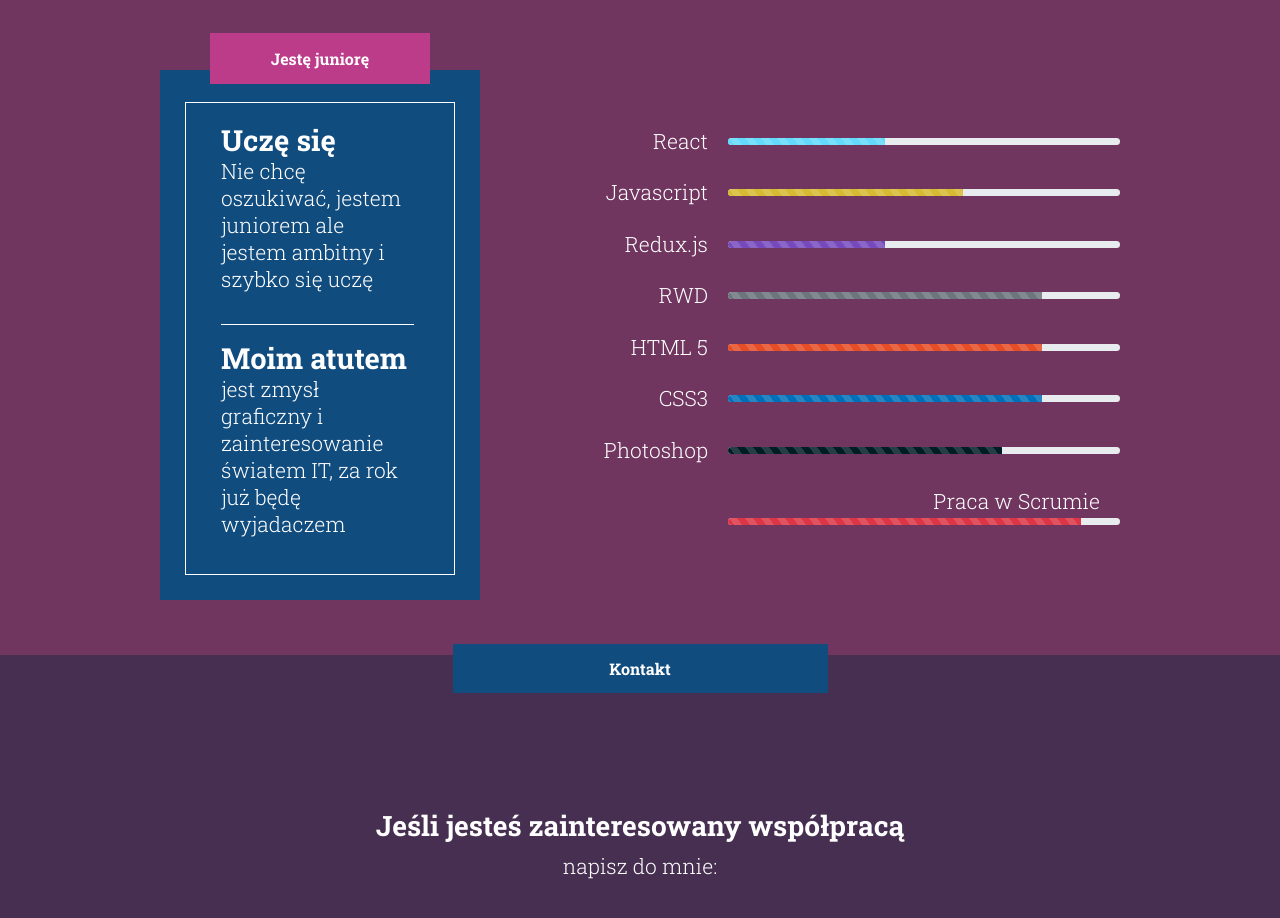
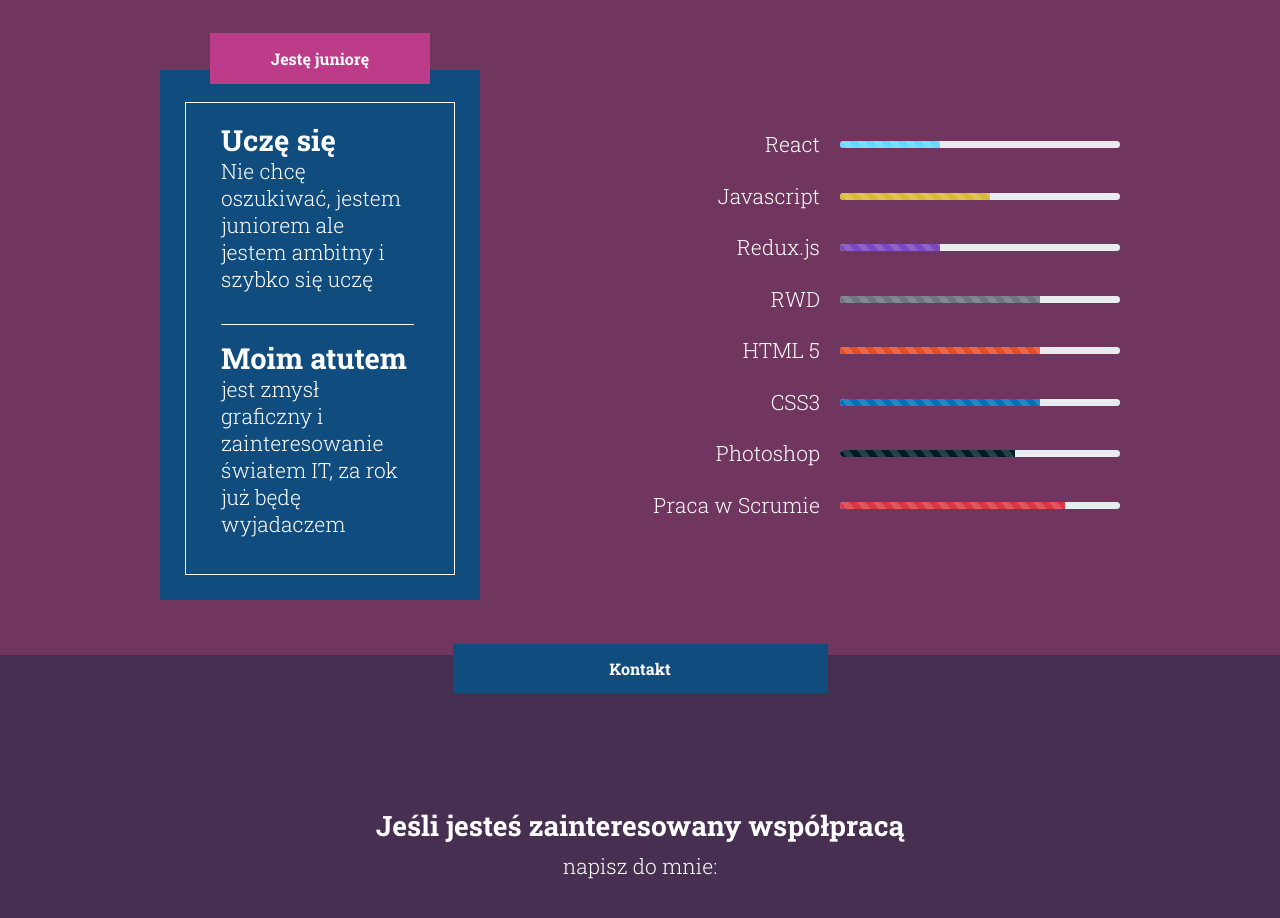
Before and after one commit to sq1fya/my-lp, a React (Create React App) app: page / in a window 1280 px wide. Shown: the part 920-1838 px from the top of the page. Built offline with nearby package versions, Linux system fonts and the light colour scheme.

Commit message:
WIP: section skills set viewport size

```diff
--- a/src/components/section-skills/section-skills.js
+++ b/src/components/section-skills/section-skills.js
@@ -11,7 +11,7 @@ class SectionSkills extends Component {
               <h3 className="text-white">Umiejętności</h3>
             </div>
             <div className="info-box row d-flex flex-wrap justify-content-between flex-column-reverse flex-lg-row pb-0">
-              <div className="left-box text-white col-12 col-lg-4">
+              <div className="left-box text-white col-12 col-md-12 col-lg-5 col-xl-4">
                 <div className="title-box justify-content-center">
                   <h6 className="title">Jestę juniorę</h6>
                 </div>
@@ -31,12 +31,12 @@ class SectionSkills extends Component {
                   </div>
                 </div>
               </div>
-              <div className="skills-box col-md-12 col-12 col-lg-7 align-self-center">
+              <div className="skills-box justify-content-md-end align-self-center col-12 col-md-6">
                 <div className="skill row justify-content-center justify-content-lg-end flex-column flex-lg-row">
-                  <p>React</p>
-                  <div className="progress">
+                  <p className="col text-right">React</p>
+                  <div className="progress col-7">
                     <div
-                      className="progress-bar progress-bar-striped progress-bar-animated bg-react"
+                      className="row progress-bar progress-bar-striped progress-bar-animated bg-react"
                       role="progressbar"
                       aria-valuenow="40"
                       aria-valuemin="0"
@@ -46,10 +46,10 @@ class SectionSkills extends Component {
                   </div>
                 </div>
                 <div className="skill row justify-content-center justify-content-lg-end flex-column flex-lg-row">
-                  <p>Javascript</p>
-                  <div className="progress">
+                  <p className="col text-right">Javascript</p>
+                  <div className="progress col-7">
                     <div
-                      className="progress-bar progress-bar-striped progress-bar-animated bg-js"
+                      className="row progress-bar progress-bar-striped progress-bar-animated bg-js"
                       role="progressbar"
                       aria-valuenow="40"
                       aria-valuemin="0"
@@ -59,10 +59,10 @@ class SectionSkills extends Component {
                   </div>
                 </div>
                 <div className="skill row justify-content-center justify-content-lg-end flex-column flex-lg-row">
-                  <p>Redux.js</p>
-                  <div className="progress">
+                  <p className="col text-right">Redux.js</p>
+                  <div className="progress col-7">
                     <div
-                      className="progress-bar progress-bar-striped progress-bar-animated bg-redux"
+                      className="row progress-bar progress-bar-striped progress-bar-animated bg-redux"
                       role="progressbar"
                       aria-valuenow="40"
                       aria-valuemin="0"
@@ -72,10 +72,10 @@ class SectionSkills extends Component {
                   </div>
                 </div>
                 <div className="skill row justify-content-center justify-content-lg-end flex-column flex-lg-row">
-                  <p>RWD</p>
-                  <div className="progress">
+                  <p className="col text-right">RWD</p>
+                  <div className="progress col-7">
                     <div
-                      className="progress-bar progress-bar-striped progress-bar-animated bg-secondary"
+                      className="row progress-bar progress-bar-striped progress-bar-animated bg-secondary"
                       role="progressbar"
                       aria-valuenow="40"
                       aria-valuemin="0"
@@ -85,10 +85,10 @@ class SectionSkills extends Component {
                   </div>
                 </div>
                 <div className="skill row justify-content-center justify-content-lg-end flex-column flex-lg-row">
-                  <p>HTML 5</p>
-                  <div className="progress">
+                  <p className="col text-right">HTML 5</p>
+                  <div className="progress col-7">
                     <div
-                      className="progress-bar progress-bar-striped progress-bar-animated bg-html5"
+                      className="row progress-bar progress-bar-striped progress-bar-animated bg-html5"
                       role="progressbar"
                       aria-valuenow="40"
                       aria-valuemin="0"
@@ -98,10 +98,10 @@ class SectionSkills extends Component {
                   </div>
                 </div>
                 <div className="skill row justify-content-center justify-content-lg-end flex-column flex-lg-row">
-                  <p>CSS3</p>
-                  <div className="progress">
+                  <p className="col text-right">CSS3</p>
+                  <div className="progress col-7">
                     <div
-                      className="progress-bar progress-bar-striped progress-bar-animated bg-css3"
+                      className="row progress-bar progress-bar-striped progress-bar-animated bg-css3"
                       role="progressbar"
                       aria-valuenow="40"
                       aria-valuemin="0"
@@ -111,10 +111,10 @@ class SectionSkills extends Component {
                   </div>
                 </div>
                 <div className="skill row justify-content-center justify-content-lg-end flex-column flex-lg-row">
-                  <p>Photoshop</p>
-                  <div className="progress">
+                  <p className="col text-right">Photoshop</p>
+                  <div className="progress col-7">
                     <div
-                      className="progress-bar progress-bar-striped progress-bar-animated bg-ps"
+                      className="row progress-bar progress-bar-striped progress-bar-animated bg-ps"
                       role="progressbar"
                       aria-valuenow="40"
                       aria-valuemin="0"
@@ -124,10 +124,10 @@ class SectionSkills extends Component {
                   </div>
                 </div>
                 <div className="skill row justify-content-center justify-content-lg-end flex-column flex-lg-row">
-                  <p>Praca w Scrumie</p>
-                  <div className="progress">
+                  <p className="col text-right">Praca w Scrumie</p>
+                  <div className="progress col-7">
                     <div
-                      className="progress-bar progress-bar-striped progress-bar-animated bg-danger"
+                      className="row progress-bar progress-bar-striped progress-bar-animated bg-danger"
                       role="progressbar"
                       aria-valuenow="40"
                       aria-valuemin="0"
--- a/src/components/section-skills/section-skills.scss
+++ b/src/components/section-skills/section-skills.scss
@@ -13,6 +13,14 @@
         }
       }
       .skills-box {
+        .skill {
+          p {
+            padding: 0 20px 0 0 !important;
+
+          }
+          .progress {
+          }
+        }
       }
     }
   }
@@ -109,7 +117,7 @@ $bg-color-blue: #114c7f;
         }
       }
       .progress {
-        width: 70%;
+        width: 60%;
         height: 7px;
       }
     }
```
